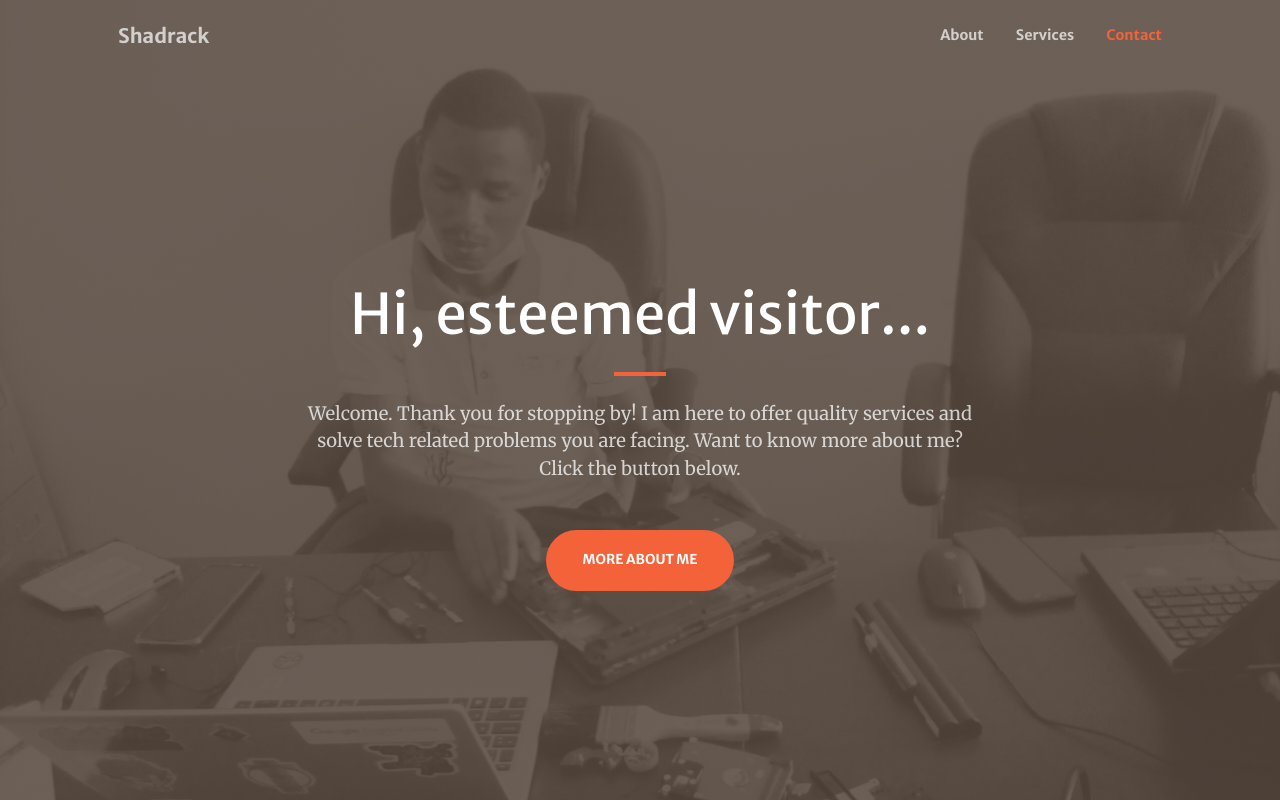
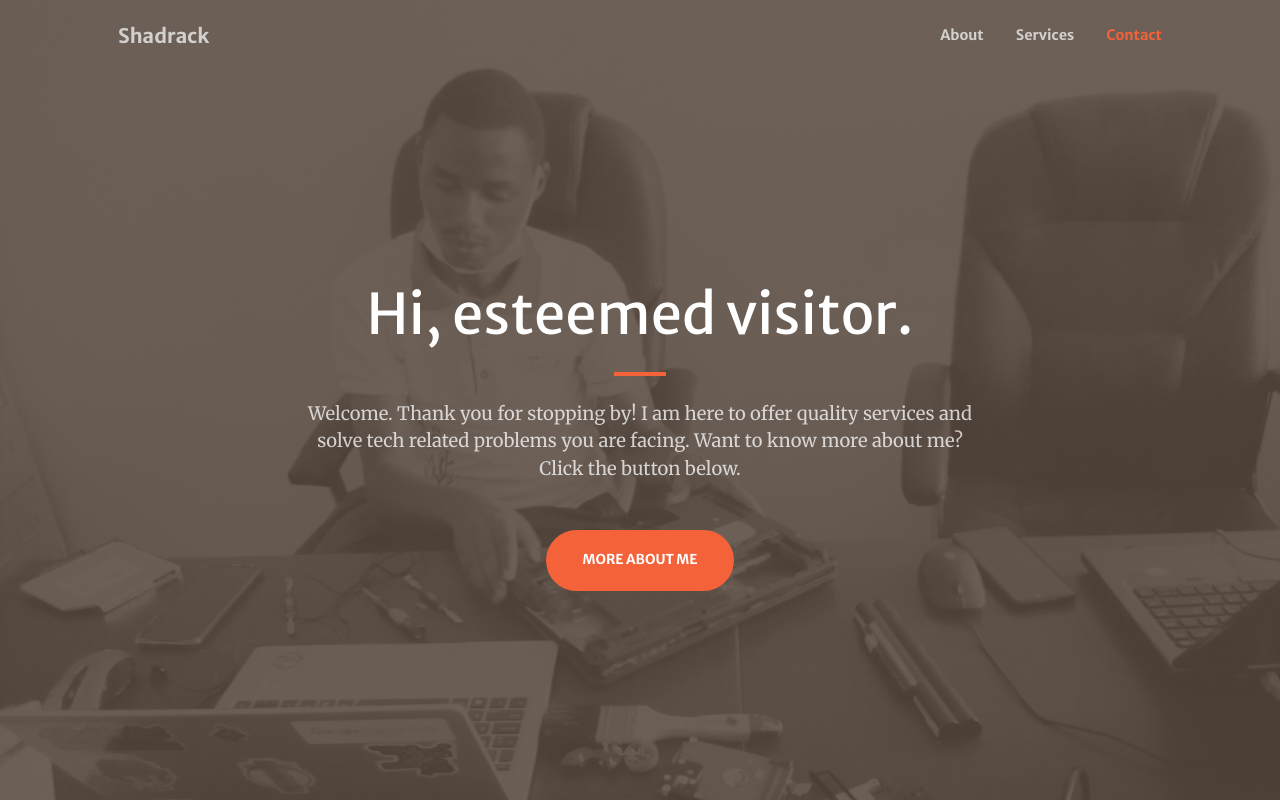
Before and after one commit to shadrack-mbithi/site, a plain HTML site: page index.html in a window 1280 px wide. Shown: the top 800 px of the page. Drawn offline with nearby package versions, Linux system fonts and the light colour scheme; some packages are replaced by stand-ins of ours; a script that the page names is missing.

Commit message:
Update index.html

```diff
--- a/index.html
+++ b/index.html
@@ -38,7 +38,7 @@
             <div class="container px-4 px-lg-5 h-100">
                 <div class="row gx-4 gx-lg-5 h-100 align-items-center justify-content-center text-center">
                     <div class="col-lg-8 align-self-end">
-                        <h1 class="text-white font-weight-bold">Hi, esteemed visitor...</h1>
+                        <h1 class="text-white font-weight-bold">Hi, esteemed visitor.</h1>
                         <hr class="divider" />
                     </div>
                     <div class="col-lg-8 align-self-baseline">
```
